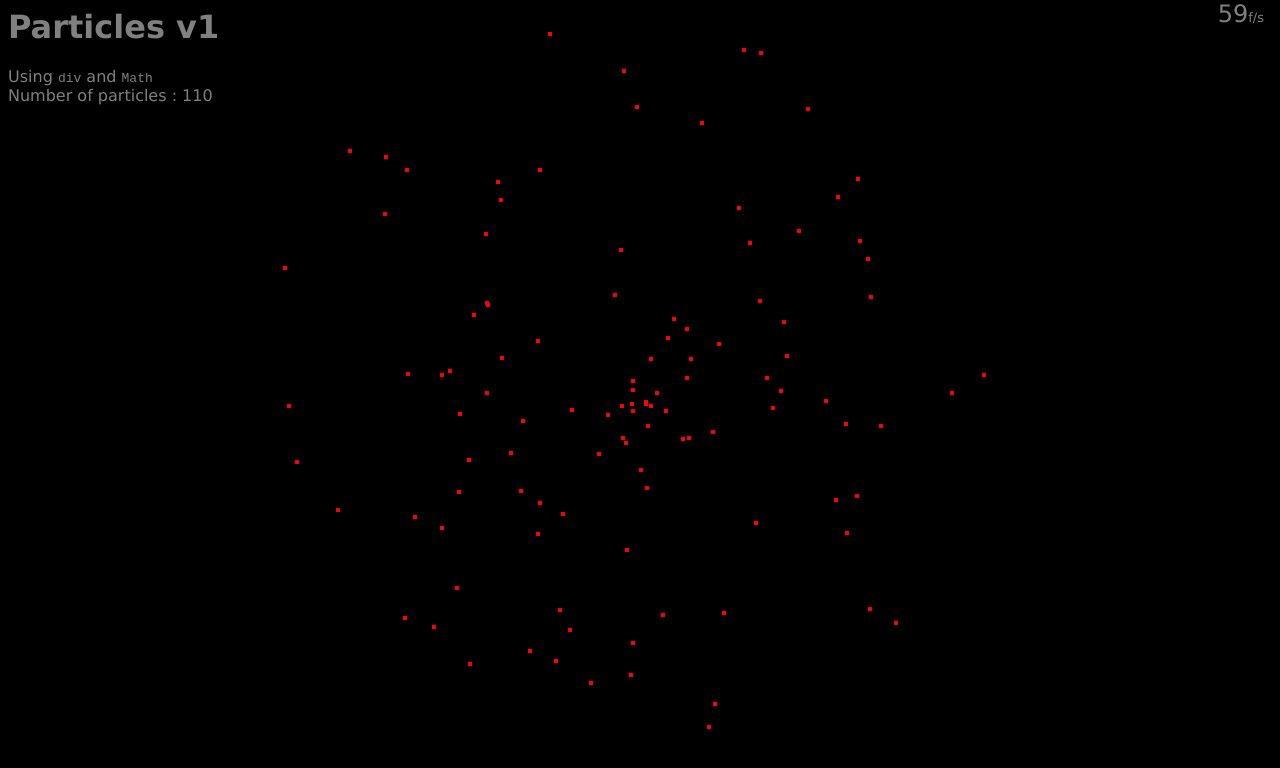
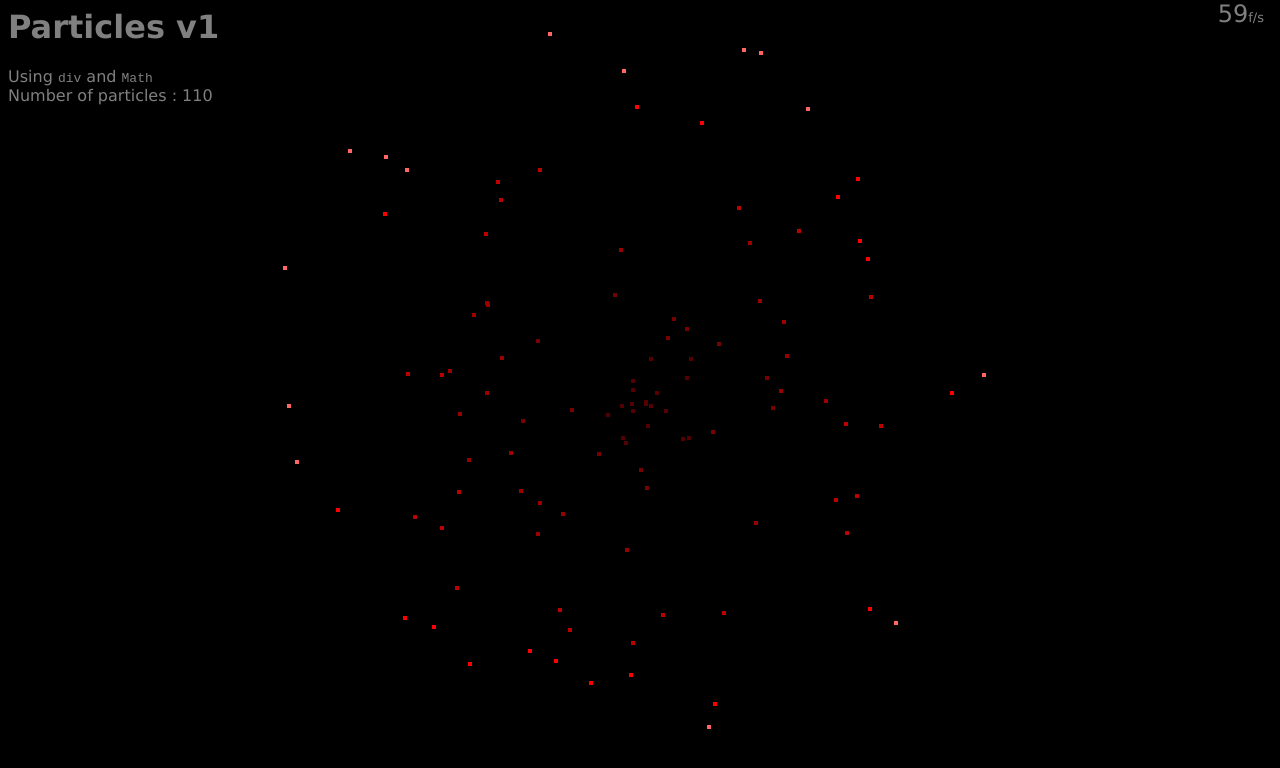
Before and after one commit to ArnaudBuchholz/experiments, a website with bundled scripts: page p1.html in a window 1280 px wide. Built offline with nearby package versions, Linux system fonts and the light colour scheme.

Commit message:
With more colors

```diff
--- a/particles.css
+++ b/particles.css
@@ -2,7 +2,30 @@
   position: absolute;
   width: 4px;
   height: 4px;
-  background-color: red;
   left: 100px;
   top: 100px;
 }
+
+.particle.g5 {
+  background-color: #ff6666;
+}
+
+.particle.g4 {
+  background-color: #ff0000;
+}
+
+.particle.g3 {
+  background-color: #bb0000;
+}
+
+.particle.g2 {
+  background-color: #990000;
+}
+
+.particle.g1 {
+  background-color: #770000;
+}
+
+.particle.g0 {
+  background-color: #550000;
+}
```
